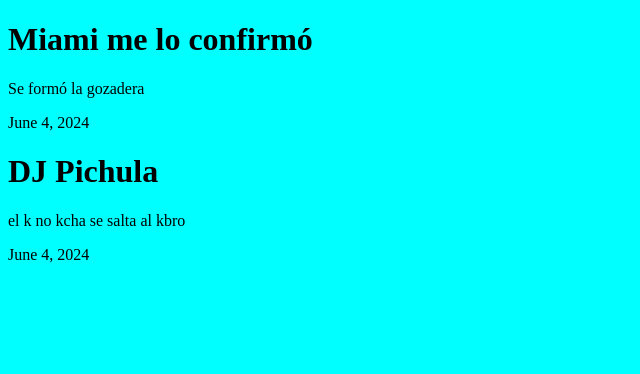
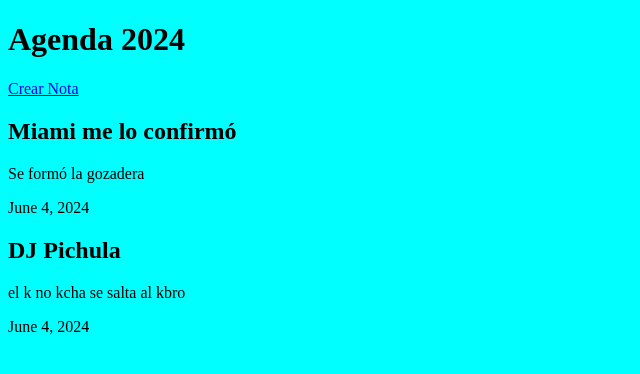
Before and after one commit to RyanValdivia/pweb2-teoria, a Django app: page / in a window 1280 px wide. Shown: the top 374 px of the page, without its empty margins (0-640 px from the left). Run offline with Django 5.2, Linux system fonts and the light colour scheme; data comes from the database, SQL or seed files in the repository.

Commit message:
se crearon clases para colocar css a la pagina principal, se agrego un boton para redigir a crearNota.html

```diff
--- a/agenda/notas/templates/notas/index.html
+++ b/agenda/notas/templates/notas/index.html
@@ -9,12 +9,20 @@
     <link rel="stylesheet" href="{% static 'index.css' %}">
 </head>
 <body>
-    <div>
-        {% for nota in notas %}
-        <h1>{{nota.titulo}}</h1>
-        <p>{{nota.contenido}}</p>
-        <p>{{nota.fecha}}
-        {% endfor%}
+    <div class="container">
+        <header>
+            <h1>Agenda 2024</h1>
+            <a href="{% url 'crear_nota' %}" class="create-button">Crear Nota</a>
+        </header>
+        <div class="notas">
+            {% for nota in notas %}
+            <div class="nota">
+                <h2>{{nota.titulo}}</h2>
+                <p>{{nota.contenido}}</p>
+                <p class="fecha">{{nota.fecha}}</p>
+            </div>
+            {% endfor %}
+        </div>
     </div>
 </body>
 </html>
```
